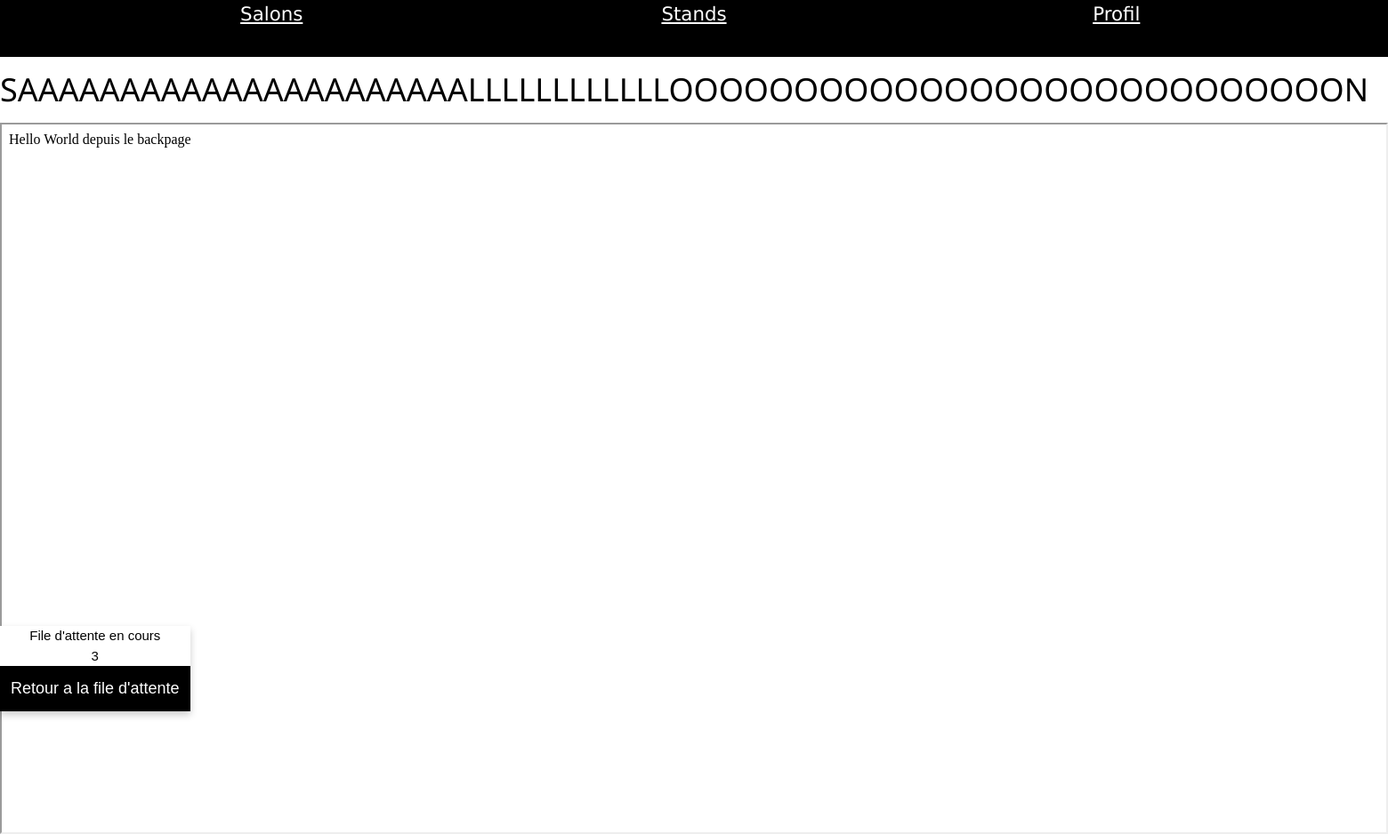
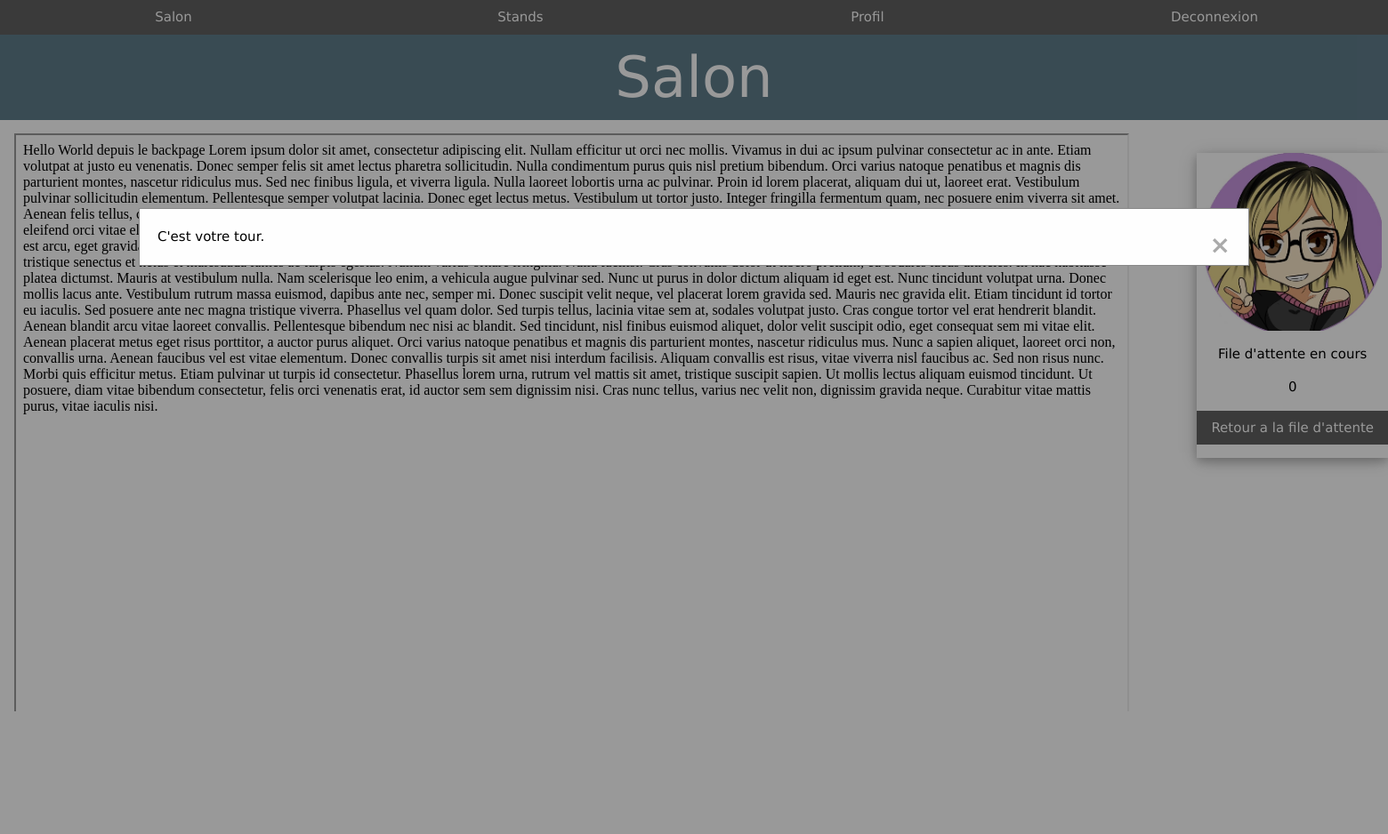
Before and after one commit to shinigami144/ProjetSalonLudus, a PHP site: page /SiepProject/index.php in a window 1560 px wide. Shown: the whole page at 89% size. After the commit the page ends 800 px from the top, so only its background shows below. Run offline with PHP 8.4, Linux system fonts and the light colour scheme; the visitor is signed in with stand-in values (Sample User, id 1); data that the repository does not hold is empty.

Commit message:
Design page ok

```diff
--- a/SiepProject/backPage.php
+++ b/SiepProject/backPage.php
@@ -1 +1,12 @@
-<div><p>Hello World depuis le backpage</p></div>
+<div class="w3-blue"><p>Hello World depuis le backpage
+
+
+    Lorem ipsum dolor sit amet, consectetur adipiscing elit. Nullam efficitur ut orci nec mollis. Vivamus in dui ac ipsum pulvinar consectetur ac in ante. Etiam volutpat at justo eu venenatis. Donec semper felis sit amet lectus pharetra sollicitudin. Nulla condimentum purus quis nisl pretium bibendum. Orci varius natoque penatibus et magnis dis parturient montes, nascetur ridiculus mus. Sed nec finibus ligula, et viverra ligula. Nulla laoreet lobortis urna ac pulvinar. Proin id lorem placerat, aliquam dui ut, laoreet erat. Vestibulum pulvinar sollicitudin elementum. Pellentesque semper volutpat lacinia. Donec eget lectus metus. Vestibulum ut tortor justo.
+
+Integer fringilla fermentum quam, nec posuere enim viverra sit amet. Aenean felis tellus, consectetur sit amet pellentesque fermentum, pretium vitae lectus. Maecenas condimentum aliquet dolor ut mattis. Suspendisse et eros eu lacus euismod luctus. Donec eleifend orci vitae elit porta, sit amet ultrices odio porttitor. Praesent non justo quis metus lacinia varius sit amet eget lacus. Pellentesque efficitur neque at justo interdum placerat. Sed tempor est arcu, eget gravida nunc semper eget. Etiam metus elit, sagittis ultricies eros ac, posuere sagittis risus. Aenean ut nunc elementum, varius ipsum ac, placerat nisl. Pellentesque habitant morbi tristique senectus et netus et malesuada fames ac turpis egestas. Nullam varius ornare fringilla. Nulla facilisi. Cras convallis dolor ut libero pretium, eu sodales lacus ultricies. In hac habitasse platea dictumst. Mauris at vestibulum nulla.
+
+Nam scelerisque leo enim, a vehicula augue pulvinar sed. Nunc ut purus in dolor dictum aliquam id eget est. Nunc tincidunt volutpat urna. Donec mollis lacus ante. Vestibulum rutrum massa euismod, dapibus ante nec, semper mi. Donec suscipit velit neque, vel placerat lorem gravida sed. Mauris nec gravida elit. Etiam tincidunt id tortor eu iaculis.
+
+Sed posuere ante nec magna tristique viverra. Phasellus vel quam dolor. Sed turpis tellus, lacinia vitae sem at, sodales volutpat justo. Cras congue tortor vel erat hendrerit blandit. Aenean blandit arcu vitae laoreet convallis. Pellentesque bibendum nec nisi ac blandit. Sed tincidunt, nisl finibus euismod aliquet, dolor velit suscipit odio, eget consequat sem mi vitae elit. Aenean placerat metus eget risus porttitor, a auctor purus aliquet. Orci varius natoque penatibus et magnis dis parturient montes, nascetur ridiculus mus.
+
+Nunc a sapien aliquet, laoreet orci non, convallis urna. Aenean faucibus vel est vitae elementum. Donec convallis turpis sit amet nisi interdum facilisis. Aliquam convallis est risus, vitae viverra nisl faucibus ac. Sed non risus nunc. Morbi quis efficitur metus. Etiam pulvinar ut turpis id consectetur. Phasellus lorem urna, rutrum vel mattis sit amet, tristique suscipit sapien. Ut mollis lectus aliquam euismod tincidunt. Ut posuere, diam vitae bibendum consectetur, felis orci venenatis erat, id auctor sem sem dignissim nisi. Cras nunc tellus, varius nec velit non, dignissim gravida neque. Curabitur vitae mattis purus, vitae iaculis nisi.</p></div>
--- a/SiepProject/css/style.css
+++ b/SiepProject/css/style.css
@@ -1,53 +1,31 @@
 *{
-    margin :0;
-    padding: 0;
     font-family: : Century Gathic;
 }
 
-#Image-cropper{
-    max-width: 1000px;
-    height: auto;
-    position: relative;
-    overflow: hidden;
+
+#profilePic {
+    margin-top:11%;
+    position:fixed;
 }
 
 
-#profilePic button {
-  border: none;
-  outline: 0;
-  padding: 12px;
-  padding: 12px;
-  color: white;
-  background-color: #000;
-  text-align: center;
-  cursor: pointer;
-  width: 100%;
-  font-size: 18px;
+/* Page content */
+.content {
+  padding: 16px;
 }
 
-#profilePic button:hover {
-  opacity: 0.7;
+/* The sticky class is added to the navbar with JS when it reaches its scroll position */
+.sticky {
+  position: fixed;
+  top: 0;
+  width: 100%;
 }
 
-#profilePic{
-    box-shadow: 0 4px 8px 0 rgba(0, 0, 0, 0.2);
-    margin: auto;
-    background-color: #fff;
-    text-align: center;
-    font-family: arial;
-    position: fixed;
-    bottom: 0;
-    left: 0;
+/* Add some top padding to the page content to prevent sudden quick movement (as the navigation bar gets a new position at the top of the page (position:fixed and top:0) */
+.sticky + .content {
+  padding-top: 60px;
+}
 
-    }
-
-
-
-ifram{
-    border: 1px solid black;
-    width: auto;
-    height: auto;
-}
 
 #Header{
     width: 15%;
--- a/SiepProject/header.php
+++ b/SiepProject/header.php
@@ -2,15 +2,20 @@
 
   include('fonctions.php');
   $attente = 1;
-  $position = 9;
+  $position = 2;
 ?>
 
-<div id="profilePic" class="card" >
-  <?php AfficheImageProfil($_SESSION['mail']); ?>
-  <?php AfficheNomPrenom($_SESSION['mail']); ?>
-
-  <p>File d'attente en cours</p>
-       <div id="decrementation"></div>
-
-  <p><button>Retour a la file d'attente</button></p>
+<div class="w3-container">
+    <div id="profilePic" class="w3-card-4 w3-display-topright w3-white w3-center">
+        <img src="css/1.png" style="height:200px;width:200px;">
+      <?php AfficheImageProfil($_SESSION['mail']); ?>
+        <div>
+            <?php AfficheNomPrenom($_SESSION['mail']); ?>
+        </div>
+        <div class="w3-medium">
+            <p>File d'attente en cours</p>
+            <div id="decrementation"></div>
+        </div>
+      <p><button class="w3-button w3-block w3-dark-grey">Retour a la file d'attente</button></p>
+    </div>
 </div>
--- a/SiepProject/index.php
+++ b/SiepProject/index.php
@@ -5,23 +5,46 @@ session_start();
 <html>
     <head>
     <title>Siep Project</title>
-    <link rel="stylesheet" type="text/css" href="css/style.css">
+
+<!--        import CSS W3-->
 <link rel="stylesheet" href="https://www.w3schools.com/w3css/4/w3.css">
+
+<!--        import jquery-->
 <script src="https://ajax.googleapis.com/ajax/libs/jquery/3.5.1/jquery.min.js"></script>
 
+
 </head>
+
+
 <body>
-    <nav class="nav">
-    <div id="nav1"><a href="#">Salons</a></div>
-    <div id="nav2"><a href="#">Stands</a></div>
-    <div id="nav3"><a href="#">Profil</a></div>
-    </nav>
+    <div id="stickySection" class="container sticky">
+        <div class="w3-navbar w3-dark-grey w3-row">
+            <a href="#" class="w3-bar-item w3-button w3-col l3">Salon</a>
+            <a href="#" class="w3-bar-item w3-button w3-col l3">Stands</a>
+            <a href="#" class="w3-bar-item w3-button w3-col l3">Profil</a>
+            <a href="#" class="w3-bar-item w3-button w3-col l3">Deconnexion</a>
+        </div>
+        <div>
+        <?php include 'header.php';?>
+        </div>
+        <div class="w3-center w3-animate-opacity w3-blue-grey w3-jumbo">
+            Salon
+        </div>
+    </div>
+
     <!-- The Modal -->
     <div id="myModal" class="modal">
 
       <!-- Modal content -->
       <div class="modal-content">
-        <span class="close">&times;</span>
+          <div class="w3-display-container w3-row">
+              <div class="w3-col l1">
+                   <span class="close w3-display-topright">&times;</span>
+              </div>
+              <div class="w3-col l11">
+                <span>C'est votre tour.</span>
+                  <br>
+
               <?php
               try {
                   $sql = $conn->prepare('SELECT idStandRDV FROM Utilisateur WHERE mailUtilisateur = "'.$_SESSION['mail'].'"');
@@ -47,18 +70,25 @@ session_start();
               </div>
 
             </div>
-    <div>
-    <?php include 'header.php';?>
         </div>
-    <h1>SAAAAAAAAAAAAAAAAAAAAAALLLLLLLLLLLLOOOOOOOOOOOOOOOOOOOOOOOOOOON</h1>
-
-    <iframe
-            src="backPage.php"
-            style="width:100%; height:100%;">
-    </iframe>
+    </div>
 
 
 
+
+
+
+<!--    IFRAME-->
+    <div id="loadPage" class="container" style="margin:auto; margin-top:150px">
+        <div class="w3-margin">
+            <iframe
+                    src="backPage.php"
+                    style="width:82%;height:100%;">
+            </iframe>
+        </div>
+    </div>
+
+    <link rel="stylesheet" type="text/css" href="css/style.css">
     <script src="./main.js"> </script>
 
 
--- a/SiepProject/inscription.php
+++ b/SiepProject/inscription.php
@@ -111,7 +111,7 @@
         // Variable de session
         $_SESSION['mail'] = $_POST['email'];
         // La ligne de code ci dessous permet de rediriger vers un autre page, il suffit juste de metre le nom de la page après "location :"
-        header('location: validationMail.php');
+        header('location: index.php');
    }
 
 ?>
--- a/SiepProject/main.js
+++ b/SiepProject/main.js
@@ -1,5 +1,9 @@
-var nbFile = 9;
+var nbFile = 5;
 var timer = setInterval(myTimer, 1000);
+
+$(document).ready(function(){
+    $(this).scrollTop(0);
+});
 
 let modal = $("#myModal");
 let span = $(".close");
@@ -26,3 +30,22 @@ window.addEventListener("click", function(event) {
     modal.css("display","none");
   }
 });
+
+
+// When the user scrolls the page, execute myFunction
+window.onscroll = function() {stickyHeader()};
+
+// Get the navbar
+var navbar = $("#stickySection");
+
+// Get the offset position of the navbar
+var sticky = navbar.offset().top;
+// Add the sticky class to the navbar when you reach its scroll position. Remove "sticky" when you leave the scroll position
+function stickyHeader() {
+    console.log(sticky);
+  if (screenY>= sticky) {
+    navbar.classList.add("sticky")
+  } else {
+    navbar.classList.remove("sticky");
+  }
+}
--- a/index.php
+++ b/index.php
@@ -8,6 +8,7 @@ echo'
     <title>File</title>
 </head>
 <body>
+
     <p>
         Vous êtes bien dans le main
 
```
Lines whose indentation alone changed are shown as unchanged.
